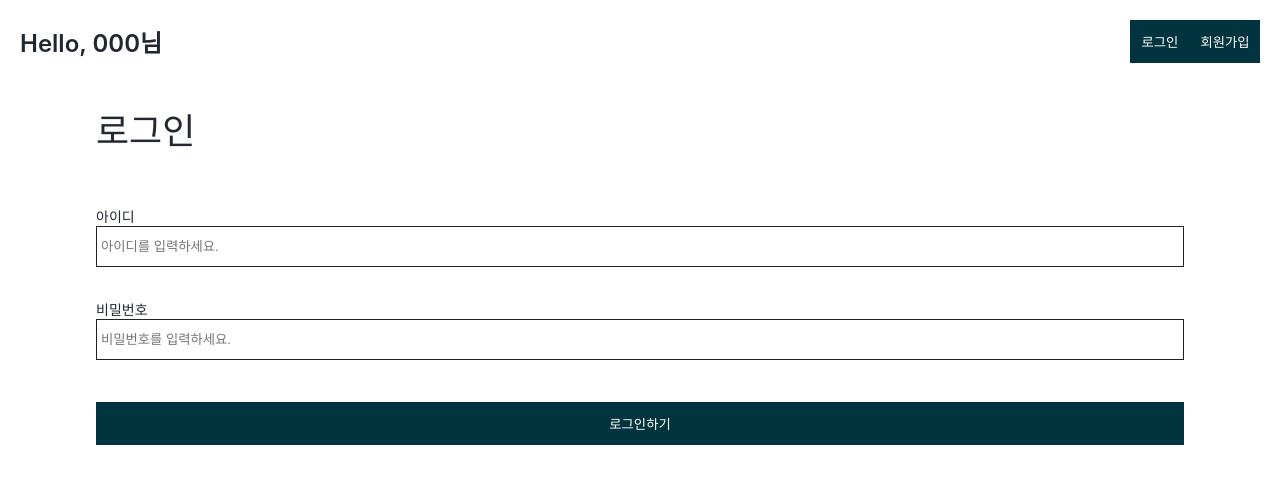
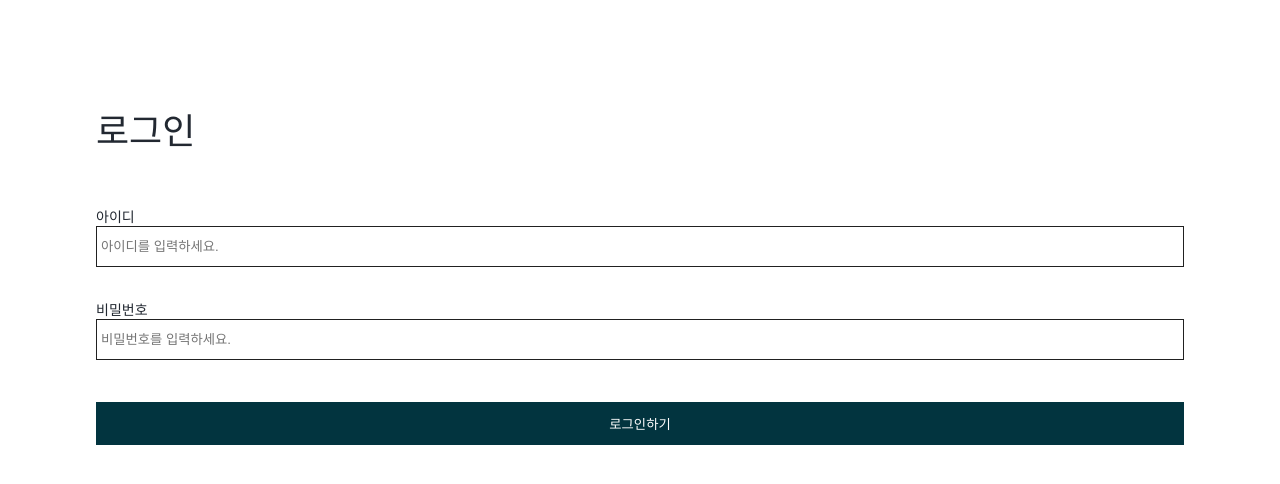
Before and after one commit to hanghaeMini2-FrontEnd/TodoList, a React (Create React App) app: page /login in a window 1280 px wide. Shown: the top 484 px of the page. Built offline with nearby package versions, Linux system fonts and the light colour scheme.

Commit message:
오류 수정

```diff
--- a/src/components/Card.js
+++ b/src/components/Card.js
@@ -14,7 +14,7 @@ const Card = (props) => {
       { props.투두.map ( (data, idx) => {
         return(
 
-          <Grid margin = "20px auto" width = "50vw" key = {idx}>
+          <Grid margin = "20px auto" width = "50vw" min = "485px" key = {idx}>
 
 
             <TodoCard>
--- a/src/components/Header.js
+++ b/src/components/Header.js
@@ -6,6 +6,8 @@ const Header = (props) => {
 
   return (
     <React.Fragment>
+      <Grid width = "100vw" min = "345px">
+
       <HeaderSt>
         <div>
           <Text
@@ -26,6 +28,7 @@ const Header = (props) => {
           />
         </div>
       </HeaderSt>
+      </Grid>
     </React.Fragment>
   );
 };
--- a/src/elements/Grid.js
+++ b/src/elements/Grid.js
@@ -2,7 +2,7 @@ import React from "react";
 import styled from "styled-components";
 
 const Grid = (props) => {
-  const { is_flex, width, margin, padding, bg, children } = props;
+  const { is_flex, width, margin, padding, bg, children, min } = props;
 
   const styles = {
       is_flex: is_flex,
@@ -10,6 +10,7 @@ const Grid = (props) => {
       margin: margin,
       padding: padding,
       bg: bg,
+      min : min,
   };
   return (
     <React.Fragment>
@@ -25,10 +26,12 @@ Grid.defaultProps = {
   padding: false,
   margin: false,
   bg: false,
+  min : "100px"
 };
 
 const GridSt = styled.div`
   width: ${(props) => props.width};
+  ${(props) => (props.min ? `min-width: ${props.min};` : "")}
   height: 100%;
   box-sizing: border-box;
   ${(props) => (props.padding ? `padding: ${props.padding};` : "")}
--- a/src/elements/Input.js
+++ b/src/elements/Input.js
@@ -44,7 +44,7 @@ Input.defaultProps = {
   placeholder: "텍스트를 입력해주세요.",
   type: "text",
   border : "1px solid #212121",
-  height : false,
+  height : "100%",
   width : "100%",
   margin : false,
   _onChange: () => {},
--- a/src/pages/Login.js
+++ b/src/pages/Login.js
@@ -7,7 +7,7 @@ const Login = (props) => {
 
   return (
     <React.Fragment>
-      <Header/>
+      <Grid min = "350px">
         <DivSt>
         <Grid width="auto" margin="16px">
           <Grid padding="0px 16px">
@@ -32,6 +32,7 @@ const Login = (props) => {
           </Grid>
         </Grid>
         </DivSt>
+      </Grid>
     </React.Fragment>
 
   );
--- a/src/pages/Signup.js
+++ b/src/pages/Signup.js
@@ -1,11 +1,13 @@
 import React from "react";
 import styled from "styled-components";
+import Header from "../components/Header";
 import {Grid, Text, Input, Button} from "../elements/Index"
 
 const Singup = (props) => {
 
   return (
     <React.Fragment>
+      <Grid min = "350px">
         <DivSt>
         <Grid margin="16px"/>
         <Grid padding="0px 16px">
@@ -36,6 +38,7 @@ const Singup = (props) => {
             <Button bg="#02343F" text="회원가입하기"/>
           </Grid>
         </DivSt>
+      </Grid>
     </React.Fragment>
 
   );
```
Lines whose indentation alone changed are shown as unchanged.
